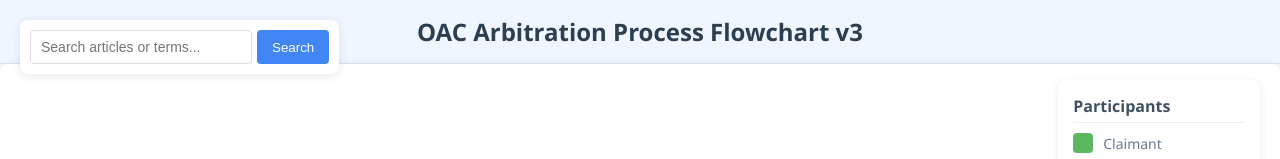
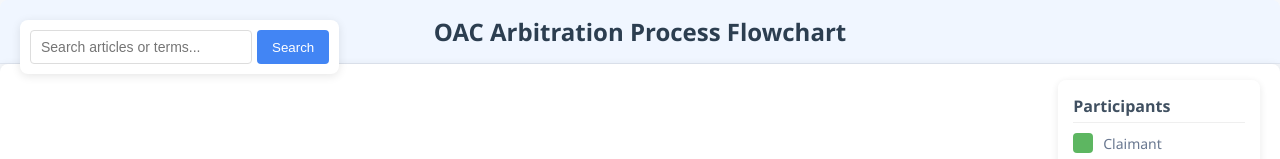
Before and after one commit to code-ze/oac-arbitration-flowchart, a plain HTML site: page index.html in a window 1280 px wide. Shown: the top 159 px of the page. Drawn offline with nearby package versions, Linux system fonts and the light colour scheme.

Commit message:
Updated index.html title - removed version number

```diff
--- a/index.html
+++ b/index.html
@@ -3,7 +3,7 @@
 
 <head>
     <meta charset="utf-8">
-    <title>OAC Arbitration Process Flowchart v3</title>
+    <title>OAC Arbitration Process Flowchart</title>
     <style>
         body {
             margin: 0;
@@ -234,7 +234,7 @@
 
 <body>
     <div class="header">
-        <h1>OAC Arbitration Process Flowchart v3</h1>
+        <h1>OAC Arbitration Process Flowchart </h1>
     </div>
 
     <div class="search-container">
```
